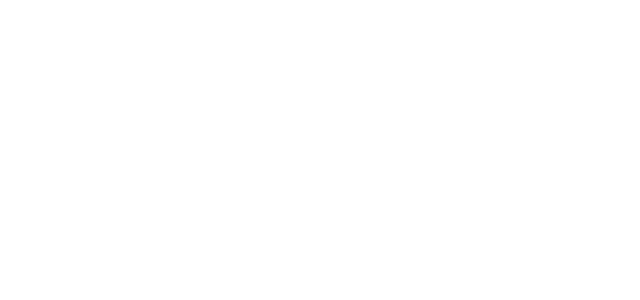
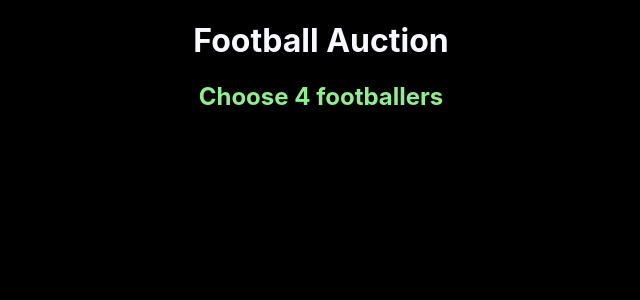
Before and after one commit to sarafat27/Football-auction, a React (Create React App) app: page / in a window 1280 px wide. Shown: the top 300 px of the page, without its empty margins (319-959 px from the left). Built offline with nearby package versions, Linux system fonts and the light colour scheme.

Commit message:
header added

```diff
--- a/src/App.css
+++ b/src/App.css
@@ -1,7 +1,3 @@
-.App {
-  text-align: center;
-}
-
 .App-logo {
   height: 40vmin;
   pointer-events: none;
--- a/src/App.js
+++ b/src/App.js
@@ -1,10 +1,11 @@
 import logo from './logo.svg';
 import './App.css';
+import Header from './components/Header/Header';
 
 function App() {
   return (
-    <div className="App">
-
+    <div>
+      <Header></Header>
     </div>
   );
 }
--- /dev/null
+++ b/src/components/Header/Header.css
@@ -0,0 +1,10 @@
+.header{
+    text-align: center;
+}
+.header h1{
+    font-size: 2em;
+    color:ghostwhite;
+}
+.header h2{
+    color:lightgreen;
+}
--- /dev/null
+++ b/src/components/Header/Header.js
@@ -0,0 +1,12 @@
+import React from 'react';
+import './Header.css'
+const Header = () => {
+    return (
+        <div className='header'>
+            <h1>Football Auction</h1>
+            <h2>Choose 4 footballers</h2>
+        </div>
+    );
+};
+
+export default Header;
--- a/src/index.css
+++ b/src/index.css
@@ -1,4 +1,5 @@
 body {
+  background-color:black;
   margin: 0;
   font-family: -apple-system, BlinkMacSystemFont, 'Segoe UI', 'Roboto', 'Oxygen',
     'Ubuntu', 'Cantarell', 'Fira Sans', 'Droid Sans', 'Helvetica Neue',
```
